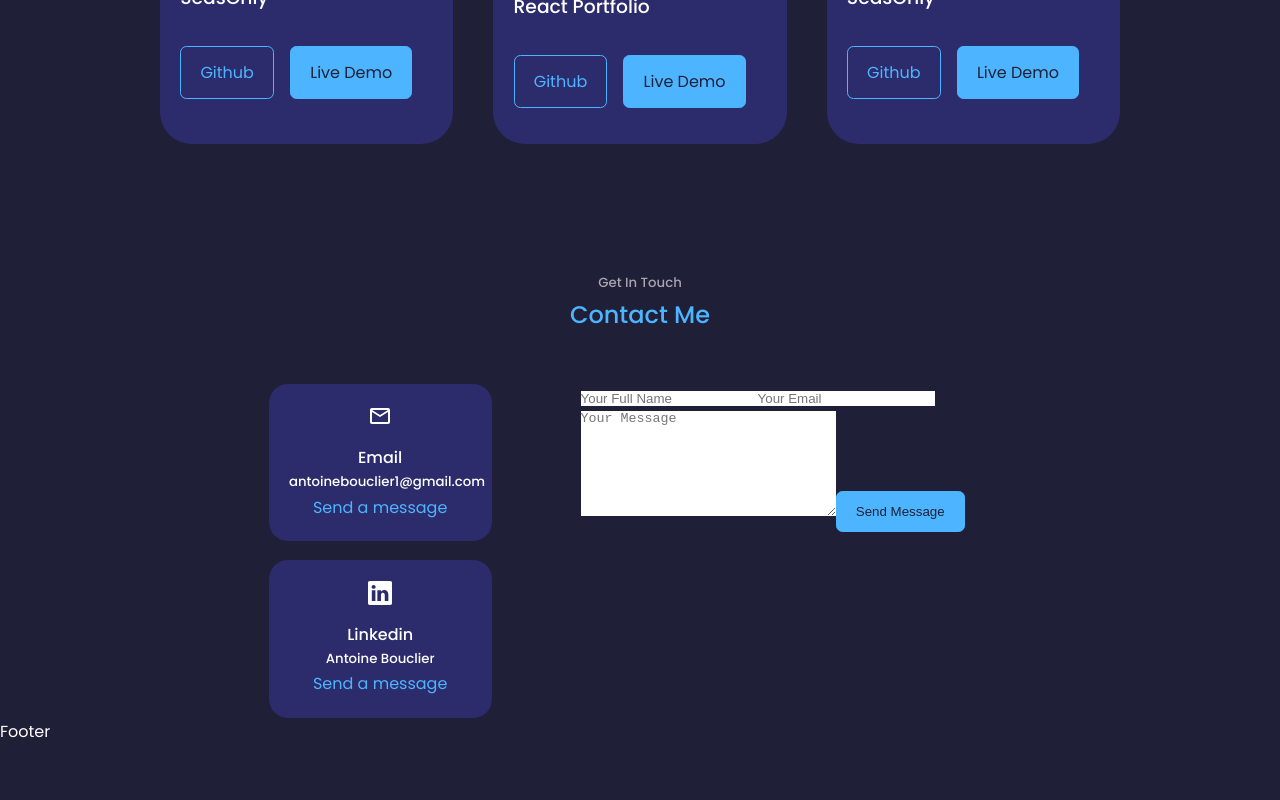
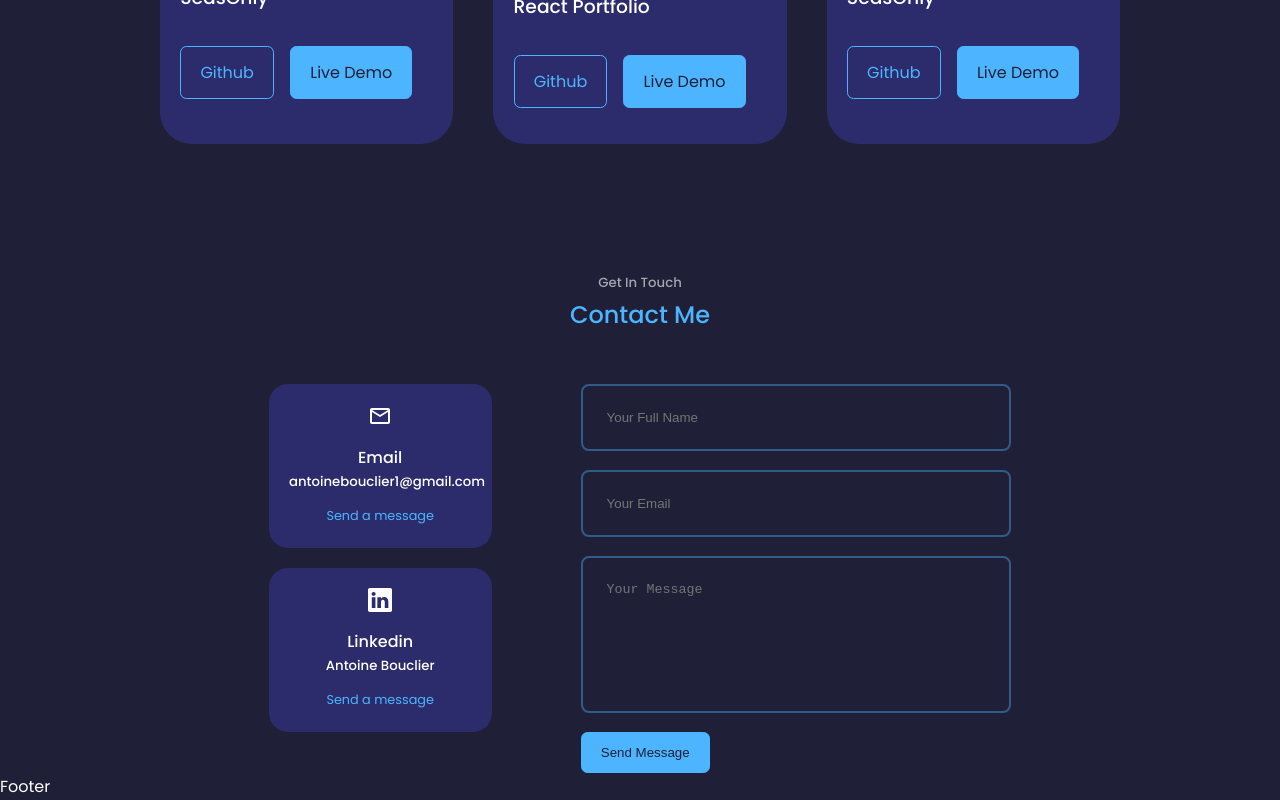
Before and after one commit to Antoine-Bouclier/react-portfolio, a React (Create React App) app: page / in a window 1280 px wide. Shown: the part 3344-4144 px from the top of the page. Before the commit the page ends 4089 px from the top, so only its background shows below. Built offline with nearby package versions, Linux system fonts and the light colour scheme.

Commit message:
feat: Adding CSS Styles to the Contact component

```diff
--- a/src/components/contact/contact.css
+++ b/src/components/contact/contact.css
@@ -29,3 +29,27 @@
     font-size: 1.5rem;
     margin-bottom: 0.5rem;
 }
+
+.contact__option a {
+    margin-top: 0.7rem;
+    display: inline-block;
+    font-size: 0.8rem;
+}
+
+/* ===== FORM ====== */
+
+form {
+    display: flex;
+    flex-direction: column;
+    gap: 1.2rem;
+}
+
+input, textarea {
+    width: 100%;
+    padding: 1.5rem;
+    border-radius: 0.5rem;
+    background: transparent;
+    border: 2px solid var(--color-primary-variant);
+    resize: none;
+    color: var(--color-white);
+}
```
